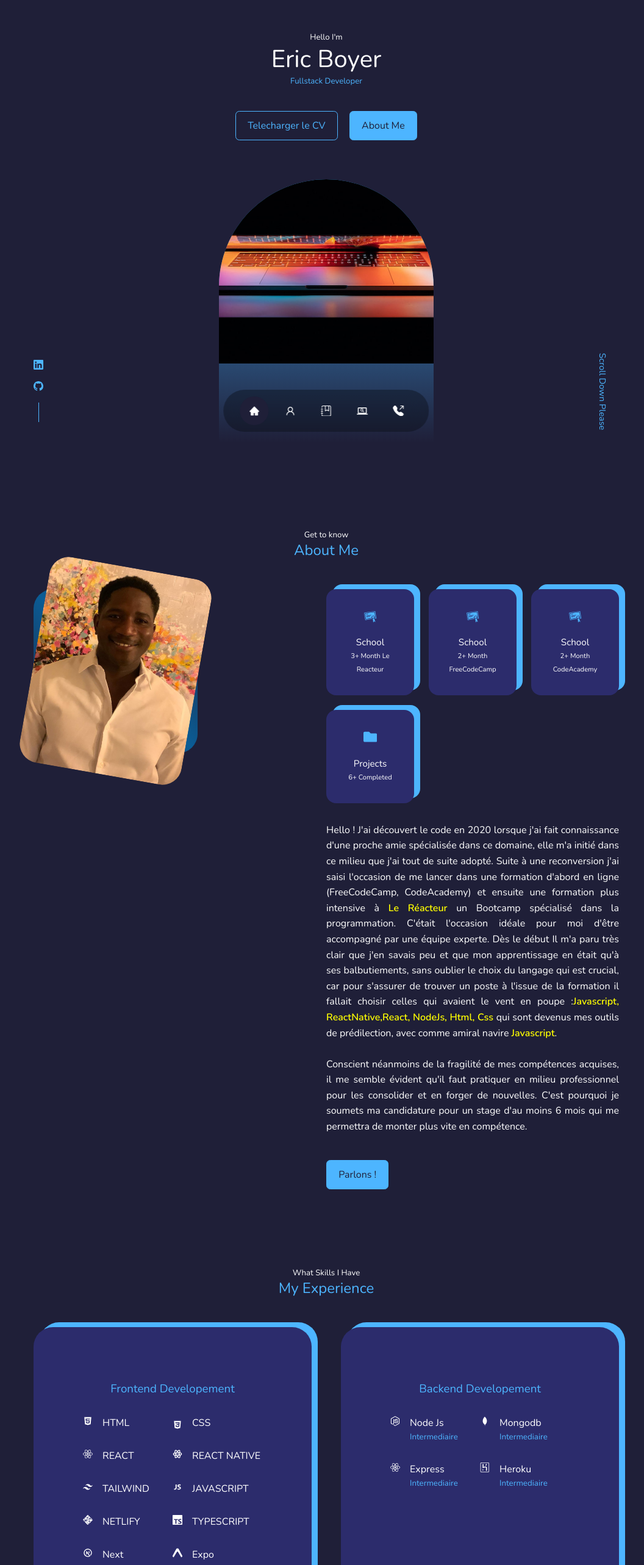
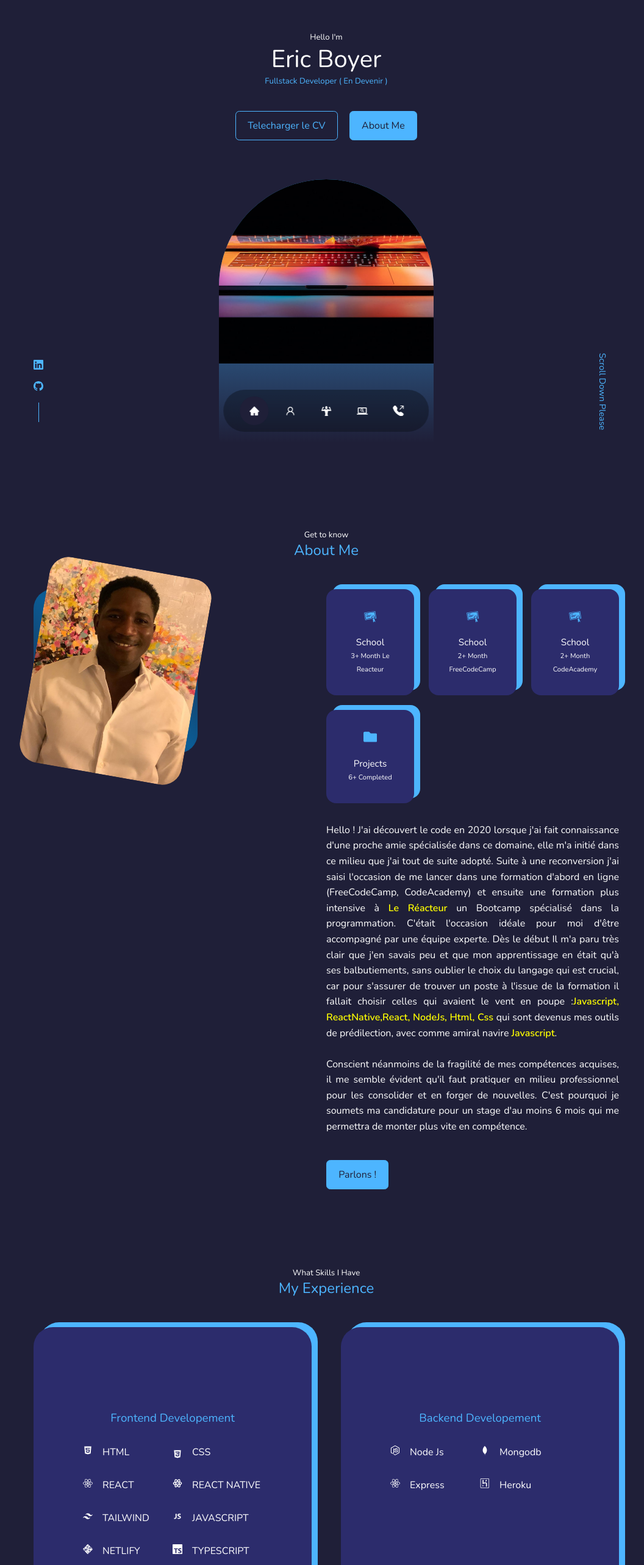
Before and after one commit to Eric-boyer/Portfolio, a React (Create React App) app: page / in a window 1280 px wide. Shown: the part 60-2626 px from the top of the page at 61% size, without its empty margins (105-1161 px from the left). Built offline with nearby package versions, Linux system fonts and the light colour scheme.

Commit message:
portfolio-Version3

```diff
--- a/src/components/experience/Experience.js
+++ b/src/components/experience/Experience.js
@@ -85,7 +85,7 @@ function Experience() {
             <article className="experience__details">
               <TbBrandNextjs />
               <div>
-                <h4>Next</h4>
+                <h4>NextJs</h4>
                 <small className="text-light"></small>
               </div>
             </article>
@@ -108,7 +108,7 @@ function Experience() {
               <div>
                 {" "}
                 <h4>Node Js</h4>
-                <small className="text-light">Intermediaire</small>
+                <small className="text-light"></small>
               </div>
             </article>
             <article className="experience__details">
@@ -116,7 +116,7 @@ function Experience() {
               <div>
                 {" "}
                 <h4>Mongodb</h4>
-                <small className="text-light">Intermediaire</small>
+                <small className="text-light"></small>
               </div>
             </article>
             <article className="experience__details">
@@ -124,7 +124,7 @@ function Experience() {
               <div>
                 {" "}
                 <h4>Express</h4>
-                <small className="text-light">Intermediaire</small>
+                <small className="text-light"></small>
               </div>
             </article>
             <article className="experience__details">
@@ -132,7 +132,7 @@ function Experience() {
               <div>
                 {" "}
                 <h4>Heroku</h4>
-                <small className="text-light">Intermediaire</small>
+                <small className="text-light"></small>
               </div>
             </article>
           </div>
--- a/src/components/experience/experience.css
+++ b/src/components/experience/experience.css
@@ -6,7 +6,7 @@
 }
 .experience__container > div {
   background: #2c2c6c;
-  padding: 5.4rem 5rem;
+  padding: 8.4rem 5rem;
   border-radius: 2rem;
   border: 1px solid transparent;
   transition: all 400ms ease;
--- a/src/components/header/Header.js
+++ b/src/components/header/Header.js
@@ -10,13 +10,14 @@ function Header() {
       <div className="container header__container">
         <h5>Hello I'm</h5>
         <h1>Eric Boyer</h1>
-        <h5 className="text-light">Fullstack Developer</h5>
+        <h5 className="text-light">Fullstack Developer ( En Devenir )</h5>
         <CV />
         <HeaderSocial/>
         <div className="moi">
           <img src={Mac} alt="moi"/>
         </div>
-        <a href="#contact" className="scroll__down">Scroll Down Please</a>
+        <a href="#portfolio" className="scroll__down">Scroll Down Please</a>
+        <a className="T"></a>
       </div>
     </header>
   );
--- a/src/components/header/header.css
+++ b/src/components/header/header.css
@@ -39,7 +39,6 @@ header {
 
 .moi {
   background: linear-gradient(#41abf6, transparent);
-
   width: 22rem;
   height: 27rem;
   position: absolute;
@@ -49,15 +48,19 @@ header {
   overflow: hidden;
   transform: all 400ms ease;
 
+
 }
 .moi > img {
   height: 70%;
   width: 100%;
   object-fit: cover;
 }
-.moi:hover{
-  transform: scale(1.1);
-  transform:  all 400ms ease;
+.moi:hover {
+
+  cursor: all-scroll;
+  transform: rotate(180deg);
+
+
 }
 /*=========================== scroll ========================*/
 
@@ -69,6 +72,17 @@ header {
   font-weight: 300;
   font-size: 0.9rem;
 }
+/* .scroll__down:after {
+  content: "";
+  width: 1px;
+  height: 3rem;
+  background: #41abf6;
+  bottom: 5.5rem;
+  position: absolute;
+  transform: rotate(90deg);
+  top: -3.3rem;
+  left: 7rem;
+} */
 
 /*======================================== media queries (medium) ==============================*/
 @media screen and (max-width: 1024px) {
--- a/src/components/nav/Nav.js
+++ b/src/components/nav/Nav.js
@@ -2,7 +2,7 @@ import React from "react";
 import "./nav.css";
 import { AiFillHome } from "react-icons/ai";
 import { AiOutlineUser } from "react-icons/ai";
-import { BsJournalBookmark } from "react-icons/bs";
+import { GiStrong } from "react-icons/gi";
 import { BsFillTelephoneOutboundFill } from "react-icons/bs";
 import { MdScreenSearchDesktop } from "react-icons/md";
 
@@ -38,7 +38,7 @@ function Nav() {
         }}
         className={activeNav === "#experience" ? "active" : null}
       >
-        <BsJournalBookmark />
+        <GiStrong style={{size:'19'}} />
       </a>
 
       <a
```
